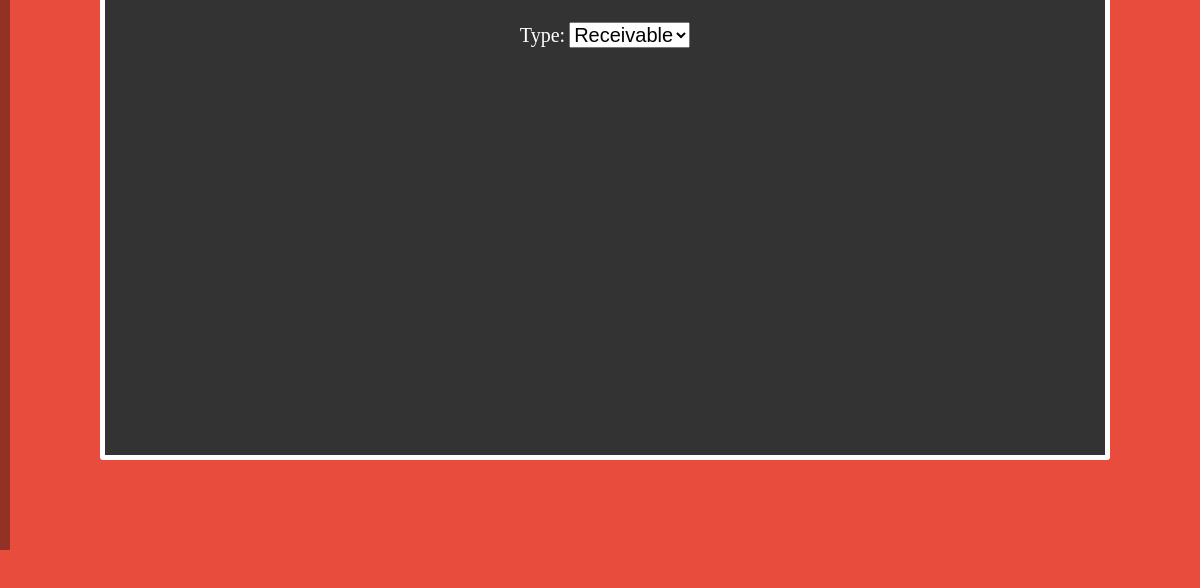
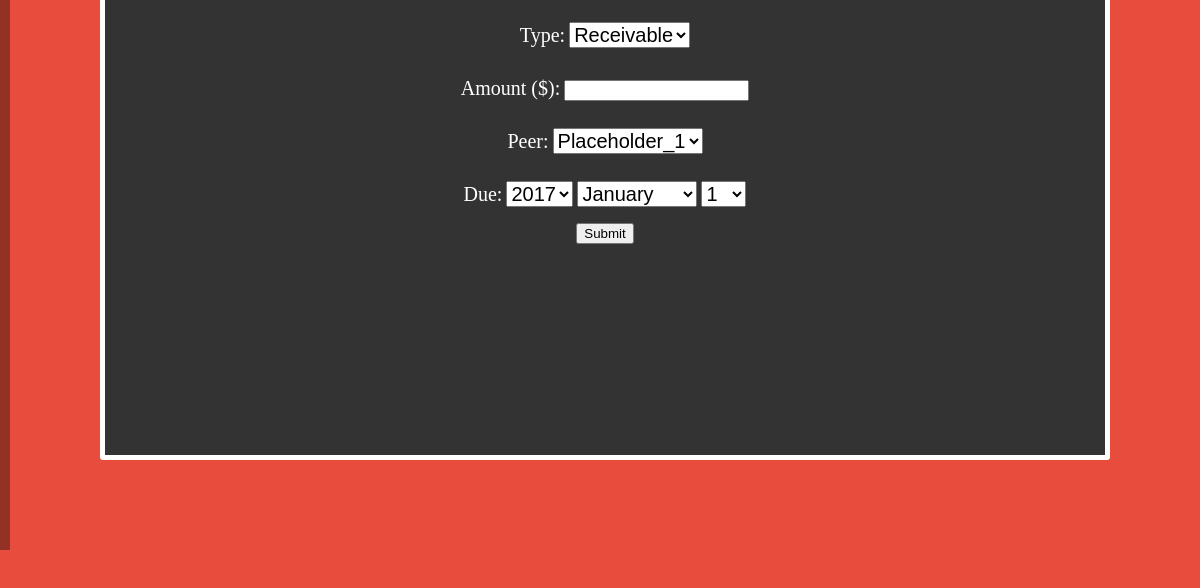
Before and after one commit to andusy/Ease-Reboot, an Electron app: page index.html in a window 1200 px wide. Shown: the part 150-738 px from the top of the page. Drawn offline with Linux system fonts and the light colour scheme.

Commit message:
form options

```diff
--- a/css/index.css
+++ b/css/index.css
@@ -26,6 +26,10 @@ hr{
 	margin-right: 10px;
 }
 
+#wrapper{
+  color: #FFF;
+}
+
 .label {
   font-size: 20px;
   color: #FFF;
@@ -33,7 +37,7 @@ hr{
   margin-top: 30px;
 }
 
-.type{
+.drop{
   font-size: 20px;
   display: inline-block;
 }
--- a/index.html
+++ b/index.html
@@ -56,10 +56,83 @@
         <hr/><p id = "new">New Form</p><hr/>
         <br/>
         <p class = "label">Type: </p>
-        <select class = "type">
+        <select class = "drop">
           <option value="Receivable">Receivable</option>
           <option value="Payable">Payable</option>
         </select>
+
+        <br/>
+        <form action="/action_page.php">
+        <p class = "label">Amount ($): </p> <input type="text" name="Amount"><br>
+        </form>
+
+
+        <p class = "label">Peer: </p>
+        <select class = "drop">
+          <option value="1">Placeholder_1</option>
+          <option value="2">Placeholder_2</option>
+        </select>
+
+        <br/>
+        <p class = "label">Due: </p>
+        <select class = "drop">
+          <option value="2017">2017</option>
+          <option value="2018">2018</option>
+          <option value="2019">2019</option>
+          <option value="2020">2020</option>
+        </select>
+        <select class = "drop">
+          <option value="Jan">January</option>
+          <option value="Feb">February</option>
+          <option value="Mar">March</option>
+          <option value="Apr">April</option>
+          <option value="May">May</option>
+          <option value="Jun">June</option>
+          <option value="Jul">July</option>
+          <option value="Aug">August</option>
+          <option value="Sep">September</option>
+          <option value="Oct">October</option>
+          <option value="Nov">November</option>
+          <option value="Dec">December</option>
+        </select>
+        <select class = "drop">
+          <option value="1">1</option>
+          <option value="2">2</option>
+          <option value="3">3</option>
+          <option value="4">4</option>
+          <option value="5">5</option>
+          <option value="6">6</option>
+          <option value="7">7</option>
+          <option value="8">8</option>
+          <option value="9">9</option>
+          <option value="10">10</option>
+          <option value="11">11</option>
+          <option value="12">12</option>
+          <option value="13">13</option>
+          <option value="14">14</option>
+          <option value="15">15</option>
+          <option value="16">16</option>
+          <option value="17">17</option>
+          <option value="18">18</option>
+          <option value="19">19</option>
+          <option value="21">20</option>
+          <option value="21">21</option>
+          <option value="22">22</option>
+          <option value="23">23</option>
+          <option value="24">24</option>
+          <option value="25">25</option>
+          <option value="26">26</option>
+          <option value="27">27</option>
+          <option value="28">28</option>
+          <option value="29">29</option>
+          <option value="30">30</option>
+          <option value="31">31</option>
+        </select>
+
+        <br/>
+        <br/>
+        <button id = "submit">Submit</button>
+
       </div>
     </div>
 
```
Also changed, not shown: calc.html (+0 -1 lines).
